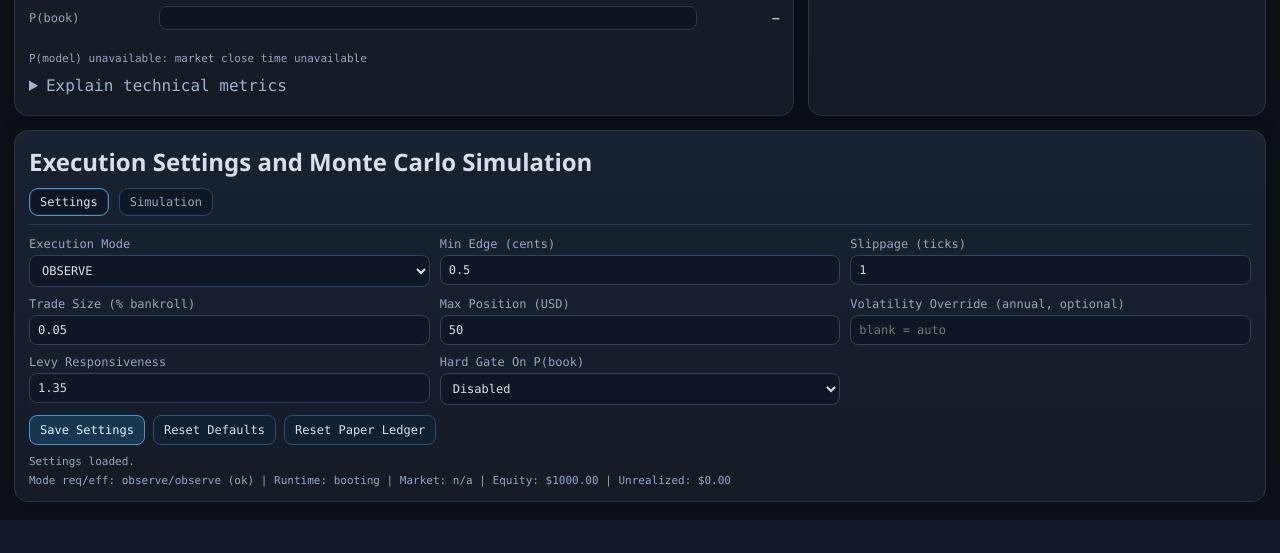
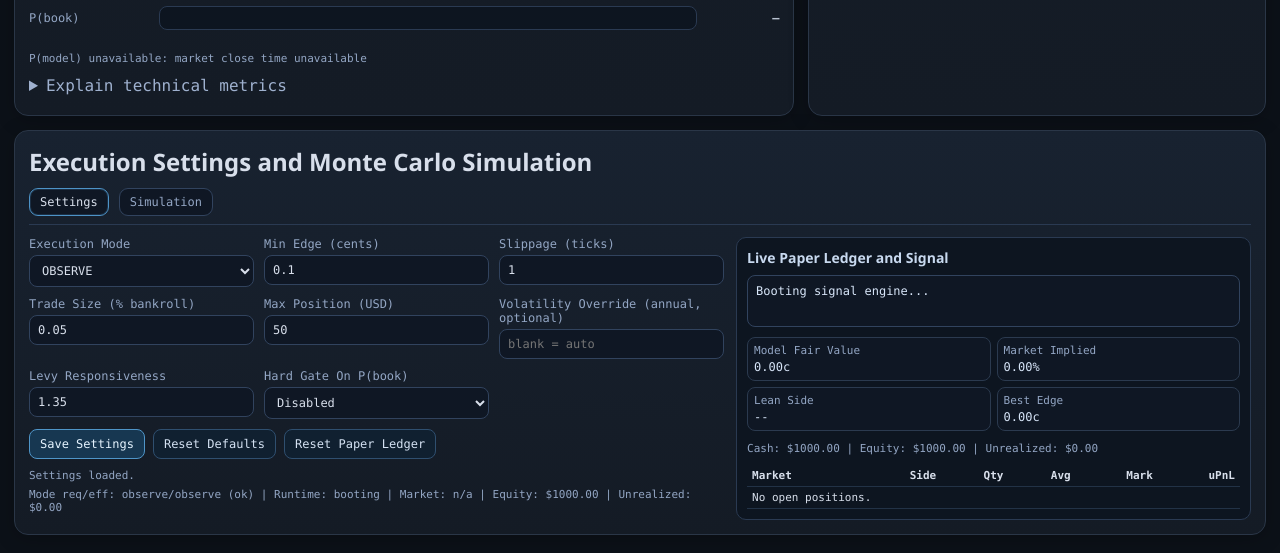
Before and after one commit to eshan327/kalshi-arb, a Flask app: page / in a window 1280 px wide. Shown: the part 1261-1814 px from the top of the page. Before the commit the page ends 1781 px from the top, so only its background shows below. Run offline with Flask 3, Linux system fonts and the light colour scheme; data that the repository does not hold is empty; some libraries are stand-ins or nearby versions.

Commit message:
better monte carlo and trading params

```diff
--- a/src/engine/shadow/settings_state.py
+++ b/src/engine/shadow/settings_state.py
@@ -40,7 +40,7 @@ _DEFAULT_EXECUTION_MODE = EXECUTION_MODE if EXECUTION_MODE in {"observe", "paper
 _DEFAULT_SETTINGS = ShadowSettings(
     strategy_enabled=True,
     execution_mode=_DEFAULT_EXECUTION_MODE,
-    min_edge_cents=0.5,
+    min_edge_cents=0.1,
     trade_size_pct=0.05,
     max_position_usd=50.0,
     slippage_ticks=1,
--- a/src/engine/simulation/service.py
+++ b/src/engine/simulation/service.py
@@ -121,6 +121,7 @@ def run_monte_carlo_simulation(overrides: dict[str, Any] | None = None) -> dict[
 
     gbm_config = GBMConfig(
         start_price=float(inputs["start_price"]),
+        strike_price=float(inputs["strike_usd"]),
         sigma_annual=max(0.01, float(inputs["sigma_annual"])),
         horizon_seconds=int(inputs["horizon_seconds"]),
         n_paths=int(inputs["n_paths"]),
--- a/src/ui/contracts.py
+++ b/src/ui/contracts.py
@@ -25,6 +25,8 @@ STATE_PAYLOAD_KEYS: tuple[str, ...] = (
     "microstructure",
     "shadow_settings",
     "shadow_runtime",
+    "paper_ledger",
+    "signal_monologue",
     "simulation_summary",
 )
 
--- a/src/ui/services/dashboard_state_service.py
+++ b/src/ui/services/dashboard_state_service.py
@@ -59,6 +59,10 @@ def build_dashboard_state_payload(*, depth: int) -> dict[str, Any]:
     microstructure = get_last_p_book_snapshot()
     shadow_runtime = get_shadow_runtime_snapshot()
     shadow_settings = get_shadow_settings_snapshot()
+    paper_ledger = shadow_runtime.get("paper_ledger") if isinstance(shadow_runtime.get("paper_ledger"), dict) else {}
+    signal_monologue = (
+        shadow_runtime.get("signal_monologue") if isinstance(shadow_runtime.get("signal_monologue"), dict) else {}
+    )
 
     simulation_latest = get_latest_simulation_payload()
     simulation_summary = {
@@ -90,6 +94,8 @@ def build_dashboard_state_payload(*, depth: int) -> dict[str, Any]:
         "microstructure": microstructure,
         "shadow_settings": shadow_settings,
         "shadow_runtime": shadow_runtime,
+        "paper_ledger": paper_ledger,
+        "signal_monologue": signal_monologue,
         "simulation_summary": simulation_summary,
     }
     return enforce_payload_contract(payload, STATE_PAYLOAD_KEYS)
--- a/src/ui/static/dashboard/app.js
+++ b/src/ui/static/dashboard/app.js
@@ -176,6 +176,22 @@
     if (window.DashboardSimulation && typeof window.DashboardSimulation.onState === "function") {
       window.DashboardSimulation.onState(state);
     }
+
+    const monologue = state.signal_monologue || state.shadow_runtime?.signal_monologue || {};
+    const ticker = document.getElementById("signalIntentTicker");
+    if (ticker && monologue.action_intent) {
+      ticker.textContent = String(monologue.action_intent);
+    }
+
+    const ledger = state.paper_ledger || state.shadow_runtime?.paper_ledger || {};
+    const liveLedgerSummary = document.getElementById("liveLedgerSummary");
+    if (liveLedgerSummary && ledger) {
+      const cash = Number(ledger.cash_cents || 0) / 100;
+      const equity = Number(ledger.equity_cents || 0) / 100;
+      const unrealized = Number(ledger.unrealized_pnl_cents || 0) / 100;
+      liveLedgerSummary.textContent =
+        `Cash: $${cash.toFixed(2)} | Equity: $${equity.toFixed(2)} | Unrealized: $${unrealized.toFixed(2)}`;
+    }
   }
 
   const detailsRefreshers = {
--- a/src/ui/static/dashboard/settings.js
+++ b/src/ui/static/dashboard/settings.js
@@ -57,7 +57,7 @@
     const pbookGate = byId("settingPbookGate");
 
     if (mode) mode.value = settings.execution_mode || "observe";
-    if (minEdge) minEdge.value = String(settings.min_edge_cents ?? 0.5);
+    if (minEdge) minEdge.value = String(settings.min_edge_cents ?? 0.1);
     if (slippage) slippage.value = String(settings.slippage_ticks ?? 1);
     if (tradePct) tradePct.value = String(settings.trade_size_pct ?? 0.05);
     if (maxPosition) maxPosition.value = String(settings.max_position_usd ?? 50);
@@ -71,7 +71,7 @@
   function collectSettingsFromForm() {
     return {
       execution_mode: (byId("settingExecutionMode")?.value || "observe").toLowerCase(),
-      min_edge_cents: asNumber(byId("settingMinEdge")?.value, 0.5),
+      min_edge_cents: asNumber(byId("settingMinEdge")?.value, 0.1),
       slippage_ticks: Math.max(0, Math.round(asNumber(byId("settingSlippage")?.value, 1))),
       trade_size_pct: asNumber(byId("settingTradePct")?.value, 0.05),
       max_position_usd: asNumber(byId("settingMaxPosition")?.value, 50),
@@ -82,6 +82,96 @@
       levy_responsiveness: asNumber(byId("settingLevyResponsiveness")?.value, 1.35),
       use_p_book_hard_gate: (byId("settingPbookGate")?.value || "false") === "true",
     };
+  }
+
+  function formatCents(cents) {
+    if (typeof cents !== "number" || !Number.isFinite(cents)) {
+      return "--";
+    }
+    return `${cents.toFixed(2)}c`;
+  }
+
+  function formatProbability(value) {
+    if (typeof value !== "number" || !Number.isFinite(value)) {
+      return "--";
+    }
+    return `${(value * 100).toFixed(2)}%`;
+  }
+
+  function renderSignalMonologue(monologue) {
+    const ticker = byId("signalIntentTicker");
+    if (ticker) {
+      ticker.textContent =
+        monologue?.action_intent || monologue?.decision_reason || "Signal engine evaluating market...";
+    }
+
+    const fairValue = byId("signalFairValue");
+    if (fairValue) {
+      fairValue.textContent = formatCents(Number(monologue?.model_fair_value_cents));
+    }
+
+    const implied = byId("signalImpliedProb");
+    if (implied) {
+      implied.textContent = formatProbability(Number(monologue?.market_implied_probability));
+    }
+
+    const lean = byId("signalLeanSide");
+    if (lean) {
+      lean.textContent = (monologue?.lean_side || "--").toString().toUpperCase();
+    }
+
+    const edge = byId("signalBestEdge");
+    if (edge) {
+      edge.textContent = formatCents(Number(monologue?.best_edge_cents));
+    }
+  }
+
+  function renderLedger(ledger) {
+    const summary = byId("liveLedgerSummary");
+    const table = byId("liveLedgerTable");
+    const positions = Array.isArray(ledger?.open_positions) ? ledger.open_positions : [];
+
+    const cash = Number(ledger?.cash_cents || 0) / 100;
+    const equity = Number(ledger?.equity_cents || 0) / 100;
+    const realized = Number(ledger?.realized_pnl_cents || 0) / 100;
+    const unrealized = Number(ledger?.unrealized_pnl_cents || 0) / 100;
+    const fills = Number(ledger?.fills_total || 0);
+
+    if (summary) {
+      summary.textContent =
+        `Cash: $${cash.toFixed(2)} | Equity: $${equity.toFixed(2)} | ` +
+        `Realized: $${realized.toFixed(2)} | Unrealized: $${unrealized.toFixed(2)} | Fills: ${fills}`;
+    }
+
+    if (!table) {
+      return;
+    }
+    const body = table.querySelector("tbody");
+    if (!body) {
+      return;
+    }
+
+    if (!positions.length) {
+      body.innerHTML = "<tr><td colspan='6'>No open positions.</td></tr>";
+      return;
+    }
+
+    body.innerHTML = positions
+      .map((pos) => {
+        const upnl = Number(pos?.unrealized_pnl_cents || 0) / 100;
+        const pnlClass = upnl >= 0 ? "pos-up" : "pos-down";
+        return (
+          `<tr>` +
+          `<td>${pos?.market_ticker || "n/a"}</td>` +
+          `<td>${(pos?.side || "").toString().toUpperCase()}</td>` +
+          `<td>${Number(pos?.contracts || 0)}</td>` +
+          `<td>${Number(pos?.avg_entry_cents || 0).toFixed(2)}c</td>` +
+          `<td>${Number(pos?.mark_cents || 0).toFixed(2)}c</td>` +
+          `<td class='${pnlClass}'>$${upnl.toFixed(2)}</td>` +
+          `</tr>`
+        );
+      })
+      .join("");
   }
 
   async function loadSettings() {
@@ -159,7 +249,8 @@
   function onState(state) {
     const runtime = state?.shadow_runtime || {};
     const settings = state?.shadow_settings || {};
-    const ledger = runtime?.paper_ledger || {};
+    const ledger = state?.paper_ledger || runtime?.paper_ledger || {};
+    const monologue = state?.signal_monologue || runtime?.signal_monologue || {};
 
     const runtimeStatus = byId("runtimeStatus");
     if (runtimeStatus) {
@@ -174,6 +265,9 @@
         `Mode req/eff: ${modeReq}/${modeEff} (${modeReason}) | Runtime: ${status} | Market: ${ticker} | ` +
         `Equity: $${equity.toFixed(2)} | Unrealized: $${unrealized.toFixed(2)}`;
     }
+
+    renderSignalMonologue(monologue);
+    renderLedger(ledger);
   }
 
   function init() {
--- a/src/ui/templates/dashboard.html
+++ b/src/ui/templates/dashboard.html
@@ -259,6 +259,84 @@
       color: var(--muted);
       line-height: 1.6;
     }
+    .settings-live-grid {
+      display: grid;
+      gap: 12px;
+      grid-template-columns: 1.35fr 1fr;
+      align-items: start;
+    }
+    .brain-panel {
+      border: 1px solid #2a3a52;
+      border-radius: 10px;
+      padding: 10px;
+      background: #0d1520;
+    }
+    .brain-panel h3 {
+      margin-bottom: 8px;
+      font-size: 14px;
+      color: #c8d9ef;
+    }
+    .signal-ticker {
+      font-family: var(--mono);
+      font-size: 12px;
+      border: 1px solid #31435e;
+      border-radius: 8px;
+      padding: 8px;
+      background: #0f1724;
+      color: #d8e6f9;
+      margin-bottom: 10px;
+      min-height: 34px;
+    }
+    .brain-metrics {
+      display: grid;
+      grid-template-columns: repeat(2, minmax(140px, 1fr));
+      gap: 6px;
+      margin-bottom: 10px;
+      font-family: var(--mono);
+      font-size: 11px;
+      color: var(--muted);
+    }
+    .brain-metric-box {
+      border: 1px solid #2b3a4f;
+      border-radius: 8px;
+      padding: 6px;
+      background: #0f1724;
+    }
+    .brain-metric-value {
+      display: block;
+      margin-top: 3px;
+      color: #d8e6f9;
+      font-size: 12px;
+    }
+    .ledger-summary {
+      font-family: var(--mono);
+      font-size: 11px;
+      color: var(--muted);
+      margin-bottom: 8px;
+      line-height: 1.45;
+    }
+    .ledger-table {
+      width: 100%;
+      border-collapse: collapse;
+      font-family: var(--mono);
+      font-size: 11px;
+    }
+    .ledger-table th,
+    .ledger-table td {
+      border-bottom: 1px solid #223246;
+      padding: 4px 5px;
+      text-align: right;
+    }
+    .ledger-table th:first-child,
+    .ledger-table td:first-child {
+      text-align: left;
+    }
+    .pos-up {
+      color: #77e5a2;
+    }
+    .pos-down {
+      color: #f59f9f;
+    }
     .phase3-bottom h3 {
       color: #b8d4f0;
     }
@@ -330,6 +408,7 @@
       .wrap { grid-template-columns: 1fr; }
       .summary-grid { grid-template-columns: 1fr; }
       .control-grid { grid-template-columns: 1fr; }
+      .settings-live-grid { grid-template-columns: 1fr; }
     }
   </style>
 </head>
@@ -462,6 +541,8 @@
       </div>
 
       <div id="settingsPanel">
+        <div class="settings-live-grid">
+          <div>
             <div class="control-grid">
               <label class="control">Execution Mode
                 <select id="settingExecutionMode">
@@ -506,6 +587,49 @@
             <div class="panel-note" id="runtimeStatus">Runtime state unavailable.</div>
           </div>
 
+          <aside class="brain-panel">
+            <h3>Live Paper Ledger and Signal</h3>
+            <div class="signal-ticker" id="signalIntentTicker">Signal engine warming up...</div>
+
+            <div class="brain-metrics">
+              <div class="brain-metric-box">
+                Model Fair Value
+                <span class="brain-metric-value" id="signalFairValue">--</span>
+              </div>
+              <div class="brain-metric-box">
+                Market Implied
+                <span class="brain-metric-value" id="signalImpliedProb">--</span>
+              </div>
+              <div class="brain-metric-box">
+                Lean Side
+                <span class="brain-metric-value" id="signalLeanSide">--</span>
+              </div>
+              <div class="brain-metric-box">
+                Best Edge
+                <span class="brain-metric-value" id="signalBestEdge">--</span>
+              </div>
+            </div>
+
+            <div class="ledger-summary" id="liveLedgerSummary">Ledger not loaded yet.</div>
+            <table class="ledger-table" id="liveLedgerTable">
+              <thead>
+                <tr>
+                  <th>Market</th>
+                  <th>Side</th>
+                  <th>Qty</th>
+                  <th>Avg</th>
+                  <th>Mark</th>
+                  <th>uPnL</th>
+                </tr>
+              </thead>
+              <tbody>
+                <tr><td colspan="6">No positions.</td></tr>
+              </tbody>
+            </table>
+          </aside>
+        </div>
+      </div>
+
       <div id="simulationPanel" style="display:none;">
         <div class="control-grid">
           <label class="control">Path Count
```
Also changed, not shown: src/engine/shadow/runtime.py (+150 -0 lines), src/engine/simulation/gbm_engine.py (+24 -4 lines), src/engine/simulation/replay.py (+51 -12 lines), tests/test_shadow_settings.py (+7 -0 lines), tests/test_simulation_replay.py (+11 -1 lines). Lines whose indentation alone changed are shown as unchanged.
